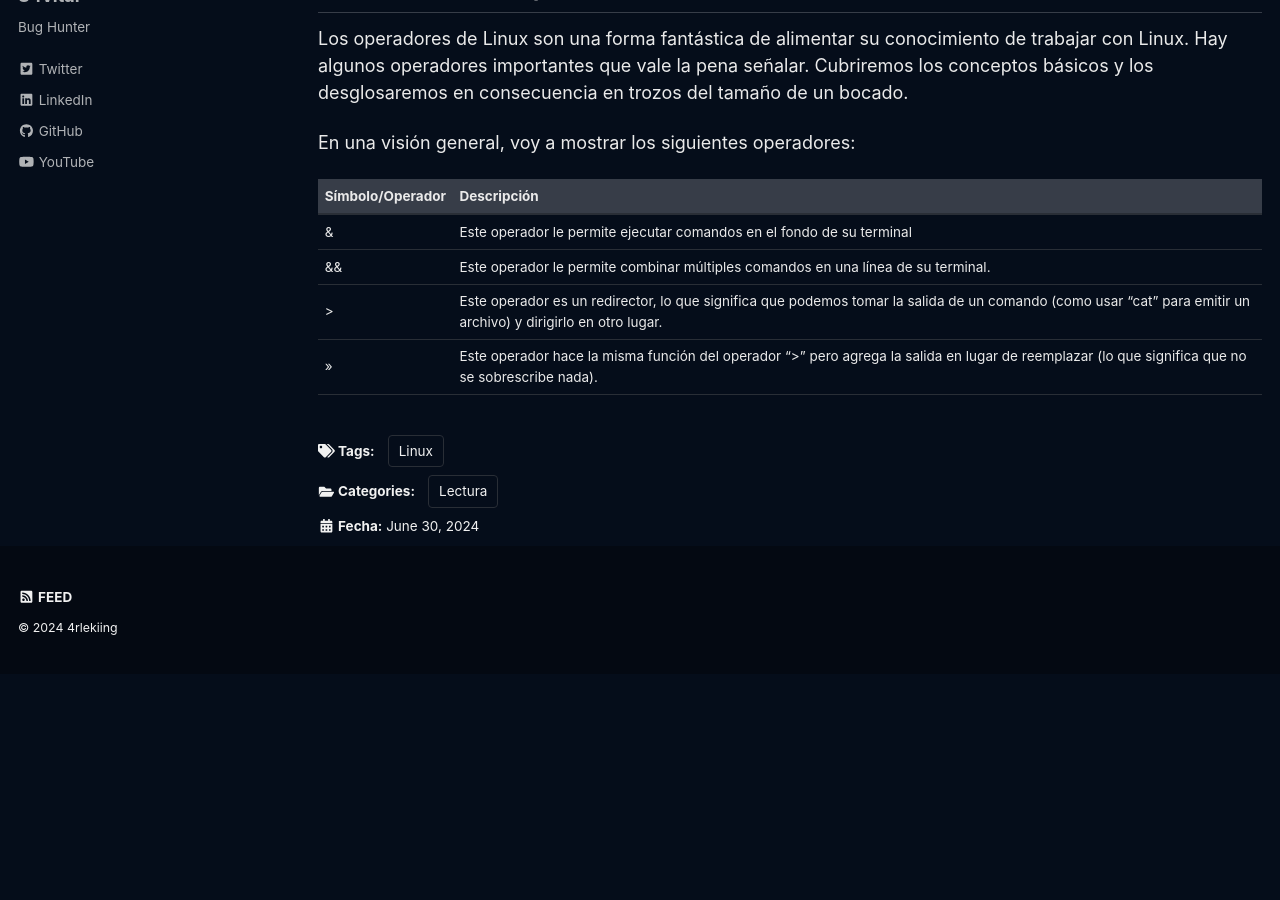
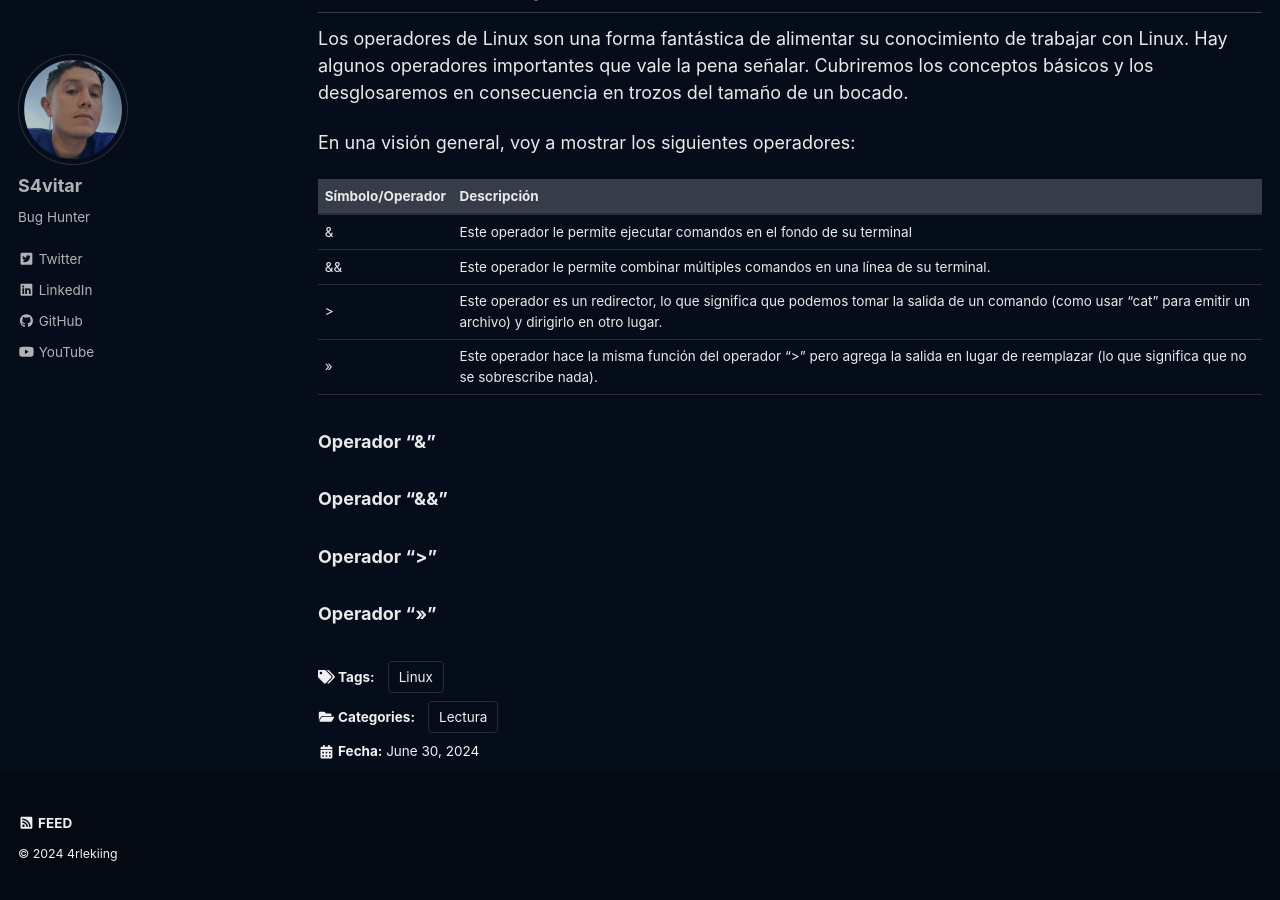
Before and after one commit to 4rleki-ing/TryH4ckm3.github.io, a Jekyll site: the page built from _posts/2024-03-21-Fundamentos-Linux-1.md, in a window 1280 px wide and 900 px high, scrolled down 11568 px. Built offline with Jekyll 4.4.1, drawn with Linux system fonts in a browser that asks for light colours; cached includes are drawn as plain includes; a script that is not in the unit is left out; before the commit the page ends 12242 px from its top, so only the background shows below that.

Commit message:
Update 2024-03-21-Fundamentos-Linux-1.md

```diff
--- a/_posts/2024-03-21-Fundamentos-Linux-1.md
+++ b/_posts/2024-03-21-Fundamentos-Linux-1.md
@@ -265,3 +265,14 @@
 |        &&        | Este operador le permite combinar múltiples comandos en una línea de su terminal.                    |
 |        >         | Este operador es un redirector, lo que significa que podemos tomar la salida de un comando (como usar "cat" para emitir un archivo) y dirigirlo en otro lugar. |
 |        >>        | Este operador hace la misma función del operador ">" pero agrega la salida en lugar de reemplazar (lo que significa que no se sobrescribe nada). |
+
+### Operador "&"
+
+
+### Operador "&&"
+
+
+### Operador ">"
+
+
+### Operador ">>"
```
